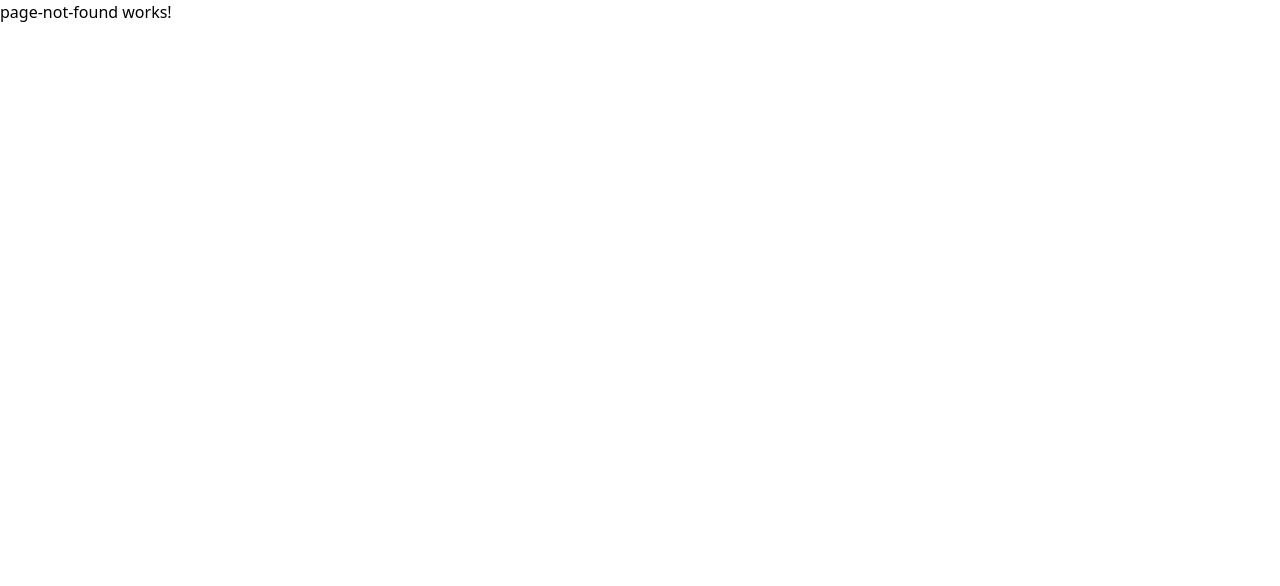
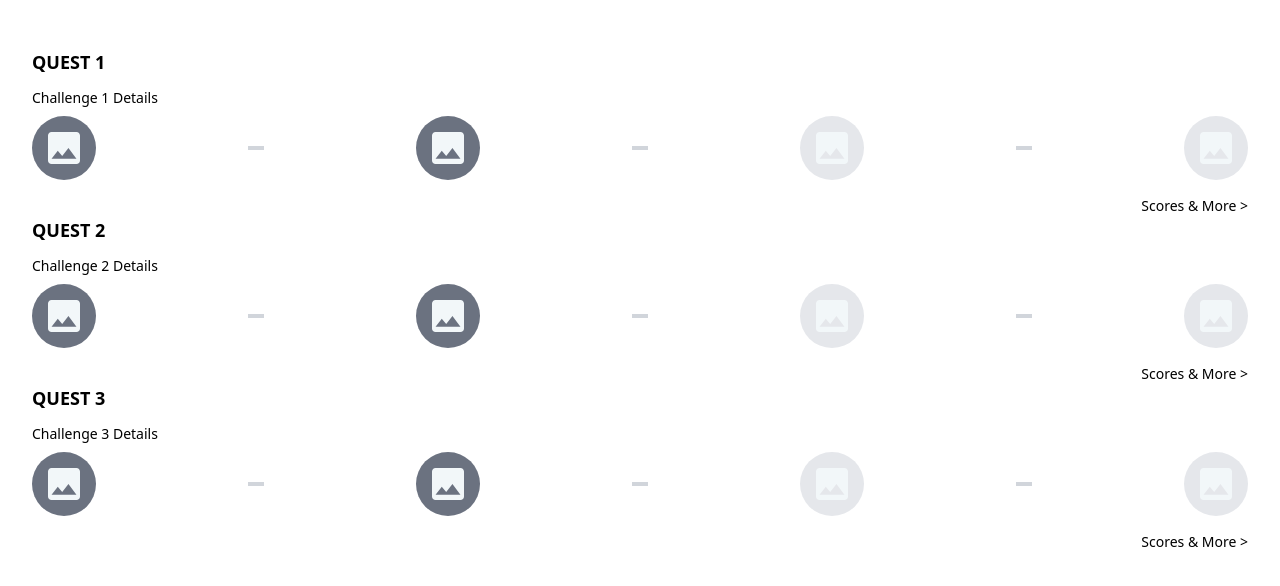
Before and after one commit to michael-gokey-architect/bio-ui-pages, an Angular app: page /quest-badges in a window 1280 px wide. Before the commit this address led to /page-not-found. Shown: the top 586 px of the page. Built offline with nearby package versions, Linux system fonts and the light colour scheme; what tailwind-hamburgers would draw is missing.

Commit message:
added quests-badges page

```diff
--- a/src/app/app-routing.module.ts
+++ b/src/app/app-routing.module.ts
@@ -19,6 +19,7 @@ import { A01bGuestWelcomeBackComponent } from './a01b-guest-welcome-back/a01b-gu
 import { A04a2HamNavManageAccountComponent } from './a04a2-ham-nav-manage-account/a04a2-ham-nav-manage-account.component';
 import { B04dVendorMediaKitDisplayComponent } from './b04d-vendor-media-kit-display/b04d-vendor-media-kit-display.component';
 import { B04eVendorShopDisplayComponent } from './b04e-vendor-shop-display/b04e-vendor-shop-display.component';
+import { D09aQuestBadgesComponent } from './d09a-quest-badges/d09a-quest-badges.component';
 
 
 const routes: Routes = [
@@ -30,6 +31,7 @@ const routes: Routes = [
   { path: 'guest-sign-in', component: A01aGuestSignInComponent},
   { path: 'guest-sign-up', component: A01aGuestSignUpComponent},
   { path: 'guest-welcome', component: A01bGuestWelcomeComponent},
+  { path: 'quest-badges', component: D09aQuestBadgesComponent},
   { path: 'update-password', component: A02aUpdateYourPasswordComponent},
   { path: 'hamburger-nav', component: A04aHamburgerNavComponent},
   { path: 'hamburger-nav-account', component: A04a2HamNavManageAccountComponent},
--- a/src/app/d09a-quest-badges/d09a-quest-badges.component.html
+++ b/src/app/d09a-quest-badges/d09a-quest-badges.component.html
@@ -1 +1,89 @@
-<p>d09a-quest-badges works!</p>
+<div class="px-8">
+    <p class="uppercase text-lg mt-12  font-semibold">
+        Quest 1
+    </p>
+    <p class="text-sm mt-3">
+        Challenge 1 Details
+    </p>
+    <div class="flex justify-between mt-2">
+        <div class="bg-gray-500 w-fit rounded-full">
+            <img class="p-4 w-16" src="/assets/images/ImgPlaceholder.svg" />
+        </div>
+        <div class="my-auto w-4 border-2 border-gray-300"></div>
+        <div class="bg-gray-500 w-fit rounded-full">
+            <img class="p-4 w-16" src="/assets/images/ImgPlaceholder.svg" />
+        </div>
+        <div class="my-auto w-4 border-2 border-gray-300"></div>
+
+        <div class="bg-gray-200 w-fit rounded-full">
+            <img class="p-4 w-16" src="/assets/images/ImgPlaceholder.svg" />
+        </div>
+        <div class="my-auto w-4 border-2 border-gray-300"></div>
+
+        <div class="bg-gray-200 w-fit rounded-full">
+            <img class="p-4 w-16" src="/assets/images/ImgPlaceholder.svg" />
+        </div>
+    </div>
+    <p class="text-right text-sm mt-4">
+        Scores & More >
+    </p>
+
+    <p class="uppercase text-lg   font-semibold">
+        Quest 2
+    </p>
+    <p class="text-sm mt-3">
+        Challenge 2 Details
+    </p>
+    <div class="flex justify-between mt-2">
+        <div class="bg-gray-500 w-fit rounded-full">
+            <img class="p-4 w-16" src="/assets/images/ImgPlaceholder.svg" />
+        </div>
+        <div class="my-auto w-4 border-2 border-gray-300"></div>
+        <div class="bg-gray-500 w-fit rounded-full">
+            <img class="p-4 w-16" src="/assets/images/ImgPlaceholder.svg" />
+        </div>
+        <div class="my-auto w-4 border-2 border-gray-300"></div>
+
+        <div class="bg-gray-200 w-fit rounded-full">
+            <img class="p-4 w-16" src="/assets/images/ImgPlaceholder.svg" />
+        </div>
+        <div class="my-auto w-4 border-2 border-gray-300"></div>
+
+        <div class="bg-gray-200 w-fit rounded-full">
+            <img class="p-4 w-16" src="/assets/images/ImgPlaceholder.svg" />
+        </div>
+    </div>
+    <p class="text-right text-sm mt-4">
+        Scores & More >
+    </p>
+
+    <p class="uppercase text-lg   font-semibold">
+        Quest 3
+    </p>
+    <p class="text-sm mt-3">
+        Challenge 3 Details
+    </p>
+    <div class="flex justify-between mt-2">
+        <div class="bg-gray-500 w-fit rounded-full">
+            <img class="p-4 w-16" src="/assets/images/ImgPlaceholder.svg" />
+        </div>
+        <div class="my-auto w-4 border-2 border-gray-300"></div>
+        <div class="bg-gray-500 w-fit rounded-full">
+            <img class="p-4 w-16" src="/assets/images/ImgPlaceholder.svg" />
+        </div>
+        <div class="my-auto w-4 border-2 border-gray-300"></div>
+
+        <div class="bg-gray-200 w-fit rounded-full">
+            <img class="p-4 w-16" src="/assets/images/ImgPlaceholder.svg" />
+        </div>
+        <div class="my-auto w-4 border-2 border-gray-300"></div>
+
+        <div class="bg-gray-200 w-fit rounded-full">
+            <img class="p-4 w-16" src="/assets/images/ImgPlaceholder.svg" />
+        </div>
+    </div>
+    <p class="text-right text-sm mt-4">
+        Scores & More >
+    </p>
+
+</div>
```
